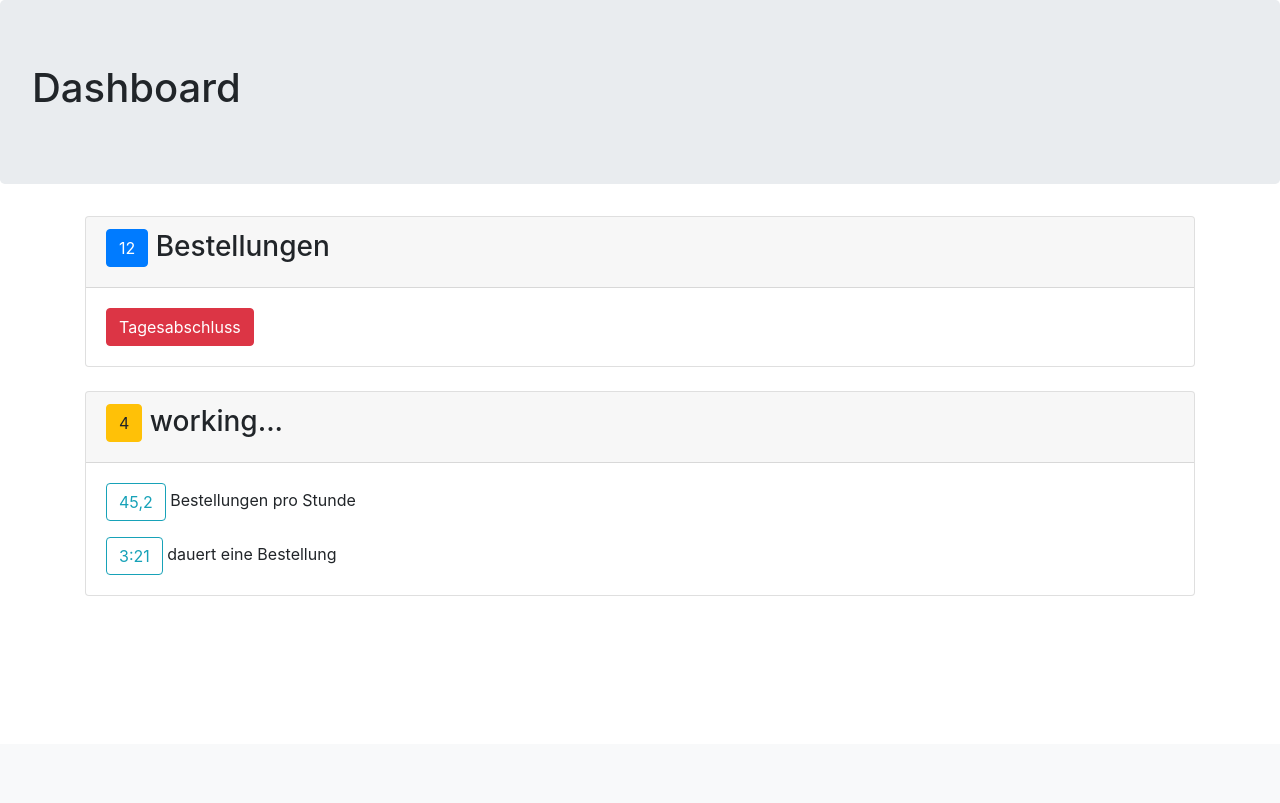
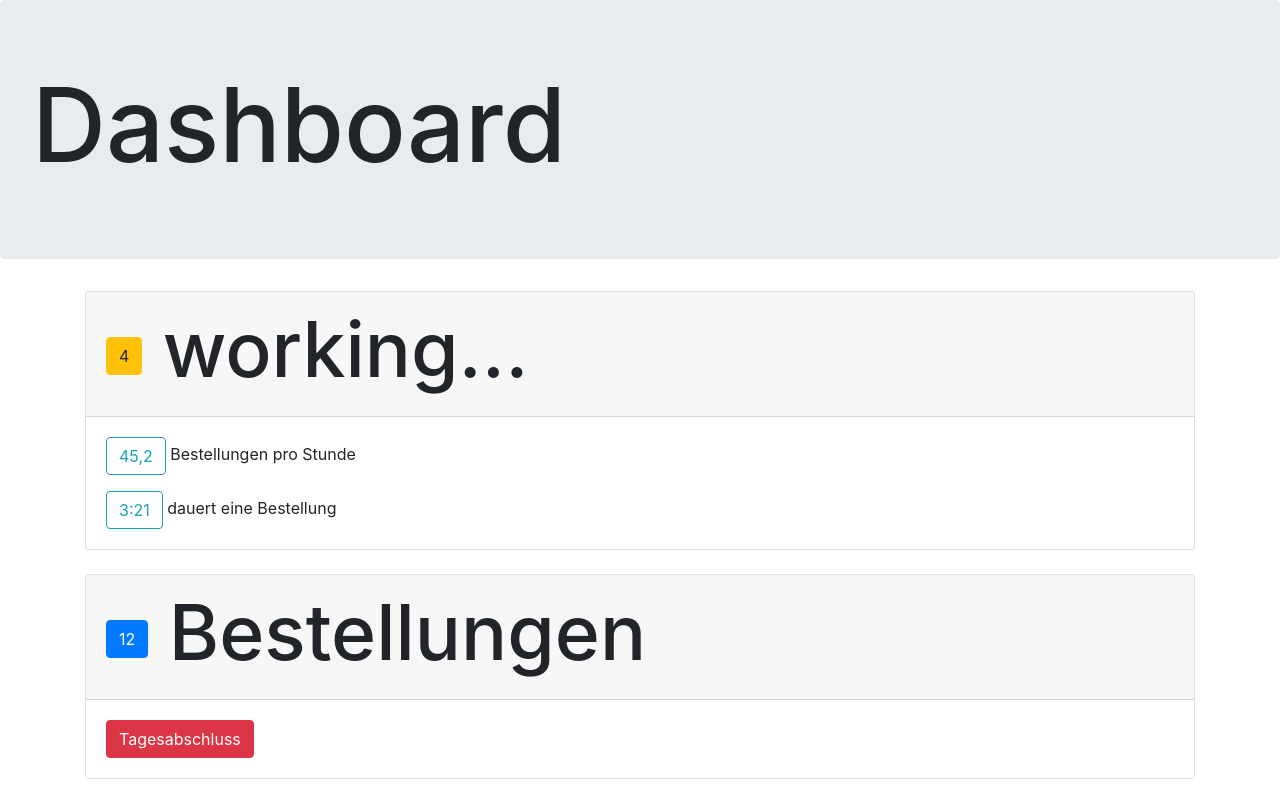
Before and after one commit to xMasterChiefx/takenumbers, a Django app: page /takenumbers/dashboard/ in a window 1280 px wide. Shown: the part 56-859 px from the top of the page. Before the commit the page ends 652 px from the top, so only its background shows below. Run offline with Django 3.2, Linux system fonts and the light colour scheme; data comes from the database, SQL or seed files in the repository; some libraries are stand-ins or nearby versions.

Commit message:
design changes and timer set

```diff
--- a/takeaway/takenumbers/templates/takenumbers/dashboard.html
+++ b/takeaway/takenumbers/templates/takenumbers/dashboard.html
@@ -2,27 +2,27 @@
 
 {% block content %}
 
-<div class="jumbotron"><h1>Dashboard</h1></div>
+<div class="jumbotron"><h1 style="font-size:8vw;">Dashboard</h1></div>
 <div class="container">
 <div class="card">
+    <div class="card-header">
+    <h3 style="font-size:6vw;"><button class="btn btn-warning">{{nums_working}}</button> working... </h3>
+    </div>
+    <div class="card-body">
+        <p class="card-text"><button class="btn btn-outline-info">45,2</button> Bestellungen pro Stunde  </p>
+        <p class="card-text"><button class="btn btn-outline-info">3:21</button> dauert eine Bestellung </p>
+    </div>
+</div>
+<div>&nbsp;</div>
+<div class="card">
   <div class="card-header">
-     <h3><button class="btn btn-primary">{{nums_count}}</button> Bestellungen</h3>
+     <h3 style="font-size:6vw;"><button class="btn btn-primary">{{nums_count}}</button> Bestellungen</h3>
   </div>
   <div class="card-body">
     <a href="{% url 'takenumbers:alldelete' %}" class="btn btn-danger">Tagesabschluss</a>
   </div>
 </div>
 <div>&nbsp;</div>
-<div class="card">
-    <div class="card-header">
-    <h3><button class="btn btn-warning">{{nums_working}}</button> working... </h3>
-    </div>
-    <div class="card-body">
-        <p class="card-text"><button class="btn btn-outline-info">45,2</button> Bestellungen pro Stunde  </p>
-        <p class="card-text"><button class="btn btn-outline-info">3:21</button> dauert eine Bestellung </p>
-    </div>
-</div>
-
 </div>
 </div>
 
--- a/takeaway/takenumbers/templates/takenumbers/input.html
+++ b/takeaway/takenumbers/templates/takenumbers/input.html
@@ -17,7 +17,7 @@ function reduceValue()
     document.getElementById('ex2').value = value;
 }
 </script>
-<div class="jumbotron"><h1>Bestellung erstellen</h1></div>
+<div class="jumbotron"><h1 style="font-size:8vw;">Bestellung erstellen</h1></div>
 
 <div class="container">
     {% if error  %}
--- a/takeaway/takenumbers/templates/takenumbers/takeout.html
+++ b/takeaway/takenumbers/templates/takenumbers/takeout.html
@@ -2,7 +2,7 @@
 
 {% block content %}
 
-<div class="jumbotron"><h1>Bestellung ausgeben</h1></div>
+<div class="jumbotron"><h1 style="font-size:8vw;">Bestellung ausgeben</h1></div>
 <div class="container">
 {% for num in nums %}
     <div class="row">
--- a/takeaway/takenumbers/templates/takenumbers/working.html
+++ b/takeaway/takenumbers/templates/takenumbers/working.html
@@ -2,7 +2,7 @@
 
 {% block content %}
 
-<div class="jumbotron"><h1>In Arbeit</h1></div>
+<div class="jumbotron"><h1 style="font-size:8vw;">In Arbeit</h1></div>
 <div class="container">
 {% for num in nums %}
     <div class="row">
```
Also changed, not shown: takeaway/takenumbers/templates/takenumbers/home.html (+4 -4 lines), takeaway/takenumbers/templates/takenumbers/base.html (line endings or trailing spaces).
